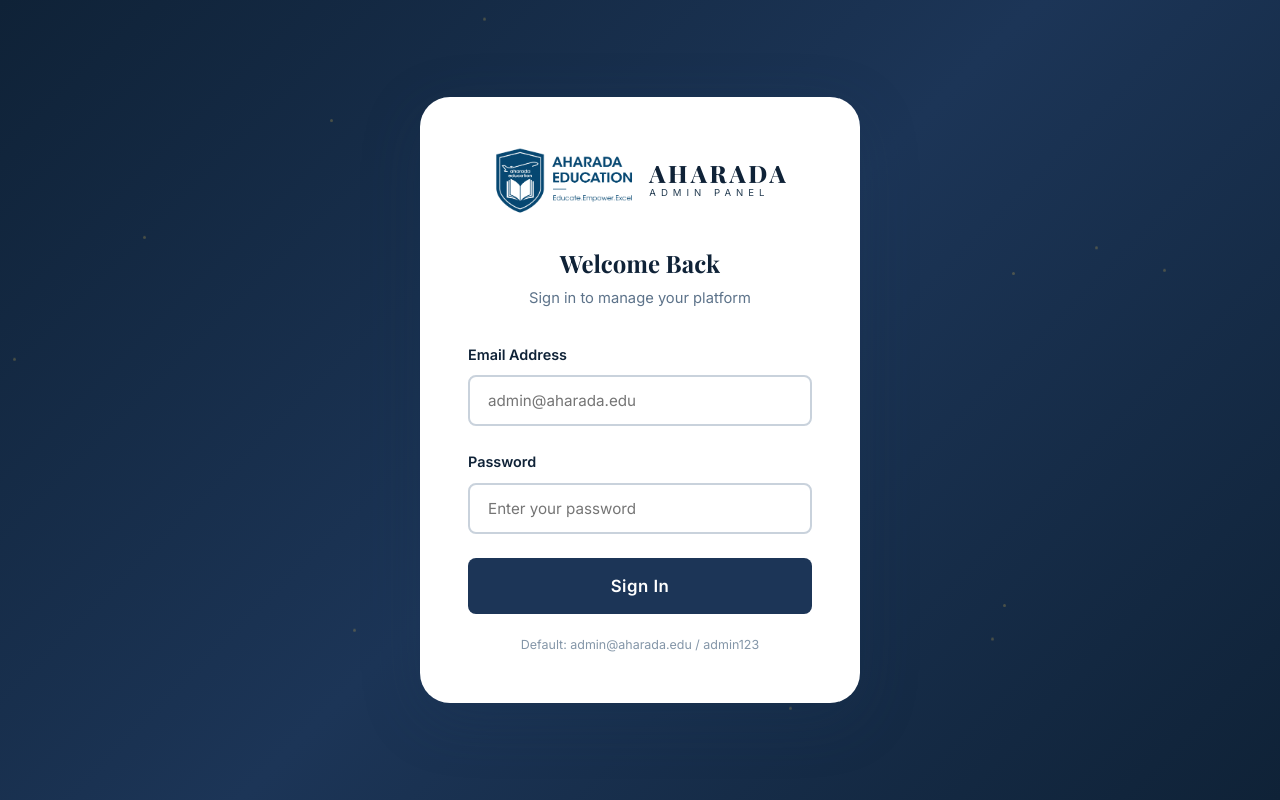
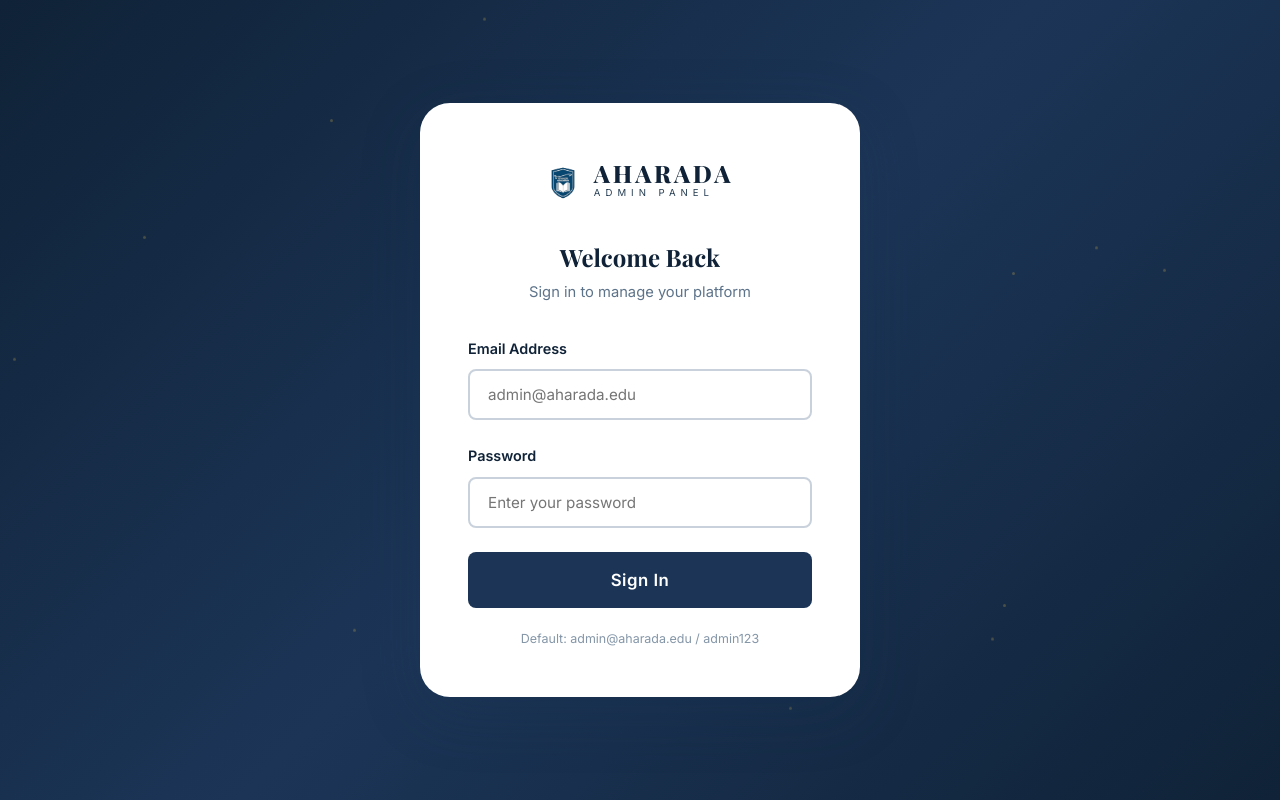
Before and after one commit to Nitin-data-domain/updated-ae, a React (Vite) app in the folder client/: page /admin/login in a window 1280 px wide. Built offline with nearby package versions, Linux system fonts and the light colour scheme; no server answers.

Commit message:
feat: update navbar with new shield icon logo

```diff
--- a/client/src/components/Logo.jsx
+++ b/client/src/components/Logo.jsx
@@ -1,17 +1,16 @@
-import aeLogo from '../assets/ae-logo.png'
+import aeLogoIcon from '../assets/ae-logo-icon.png'
 
 export default function Logo({ className = '', size = 'default' }) {
-  const heights = { small: 40, default: 72, large: 72, hero: 90 }
+  const heights = { small: 36, default: 60, large: 60, hero: 80 }
   const h = heights[size] || heights.default
 
   return (
     <img
-      src={aeLogo}
+      src={aeLogoIcon}
       alt="Aharada Education"
       style={{
         height: `${h}px`,
         width: 'auto',
-        maxWidth: '220px',
         objectFit: 'contain',
         objectPosition: 'left center',
         display: 'block',
```
Also changed, not shown: client/public/ae-logo-icon.png (added), client/src/assets/ae-logo-icon.png (added).
